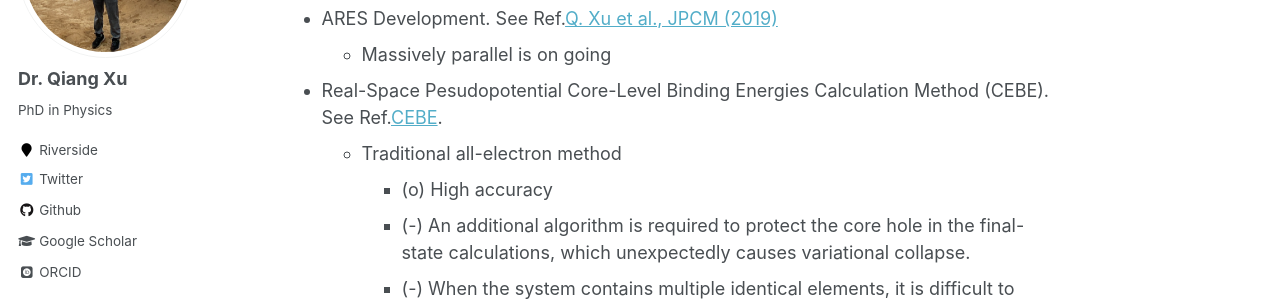
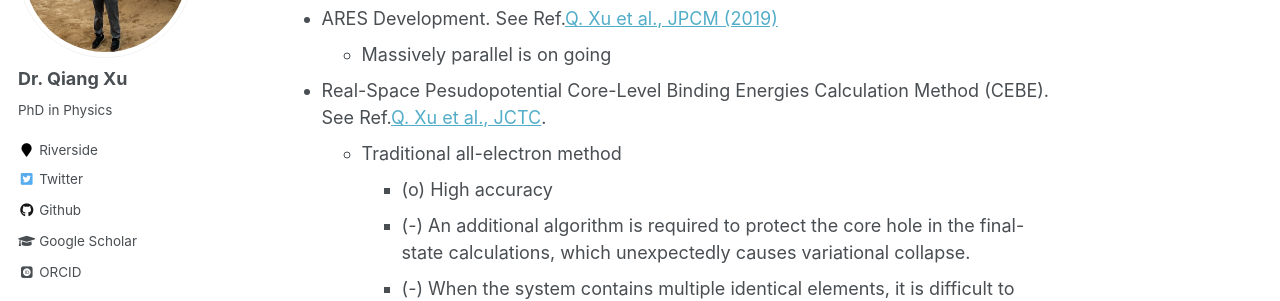
Before and after one commit to xqjlu/xqjlu.github.io, a Jekyll site: the page built from _pages/research.md, in a window 1280 px wide and 900 px high, scrolled down 1201 px. Shown: the part 153-454 px from the top of the window. Built offline with Jekyll 4.4.1, drawn with Linux system fonts in a browser that asks for light colours; some web fonts are replaced.

Commit message:
CEBE to JCTC in research

```diff
--- a/_pages/research.md
+++ b/_pages/research.md
@@ -27,7 +27,7 @@ Orbital-free density functional theory (OF-DFT) is an electronic structure metho
 We presented a Kohn-Sham DFT based calculation package (ARES), utilizing real-space finite-difference method, advanced Chebyshev subspace filtering iteration solver, versatile non-periodic/periodic boundary conditions, and highly parallelizable features making the simulation of large-scale systems possible.
 * ARES Development. See Ref.[Q. Xu et al., JPCM (2019)](https://doi.org/10.1088/1361-648X/ab2a63)
   * Massively parallel is on going
-* Real-Space Pesudopotential Core-Level Binding Energies Calculation Method (CEBE). See Ref.[CEBE](https://doi.org/10.1021/acs.jctc.2c00474).
+* Real-Space Pesudopotential Core-Level Binding Energies Calculation Method (CEBE). See Ref.[Q. Xu et al., JCTC](https://doi.org/10.1021/acs.jctc.2c00474).
   * Traditional all-electron method
     * (o) High accuracy
     * (-) An additional algorithm is required to protect the core hole in the final-state calculations, which unexpectedly causes variational collapse.
```
